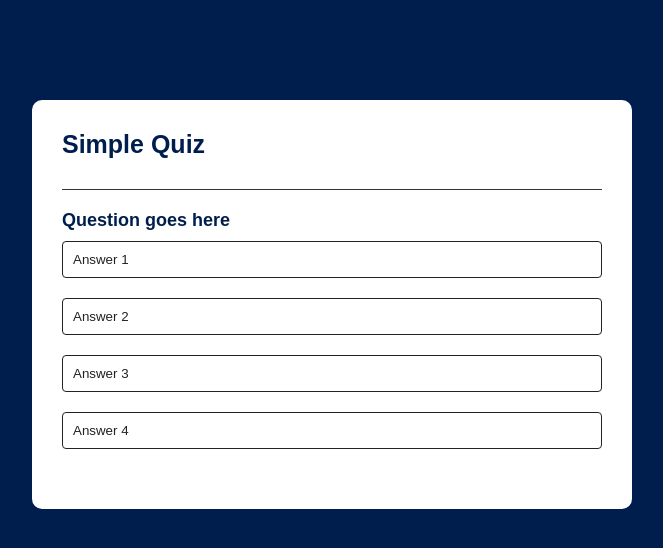
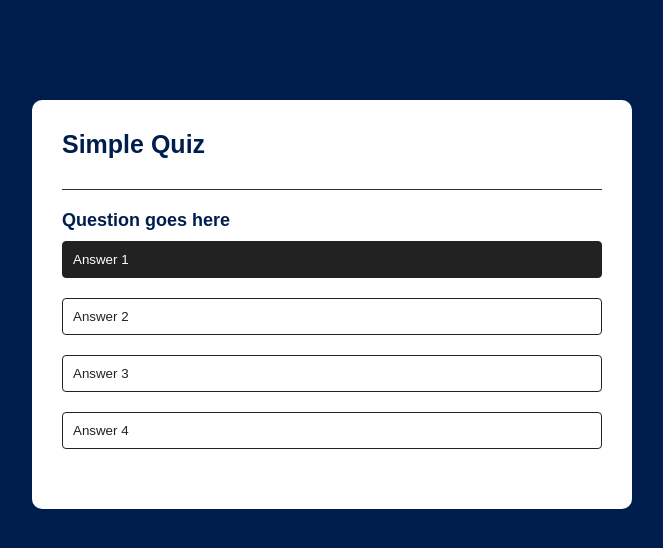
Before and after one commit to AhmedMustafa48/quiz-app, a plain HTML site: page index.html in a window 1280 px wide. In both pictures the pointer is over the button "Answer 1". Shown: the whole page, without its empty margins (308-971 px from the left). Drawn offline with Linux system fonts and the light colour scheme.

Commit message:
answer hovering styled

```diff
--- a/style.css
+++ b/style.css
@@ -41,4 +41,9 @@ body {
   text-align: left;
   border-radius: 4px;
   cursor: pointer;
+  transition: all 0.3s;
 }
+.btn:hover {
+  background: #222;
+  color: #fff;
+}
```
